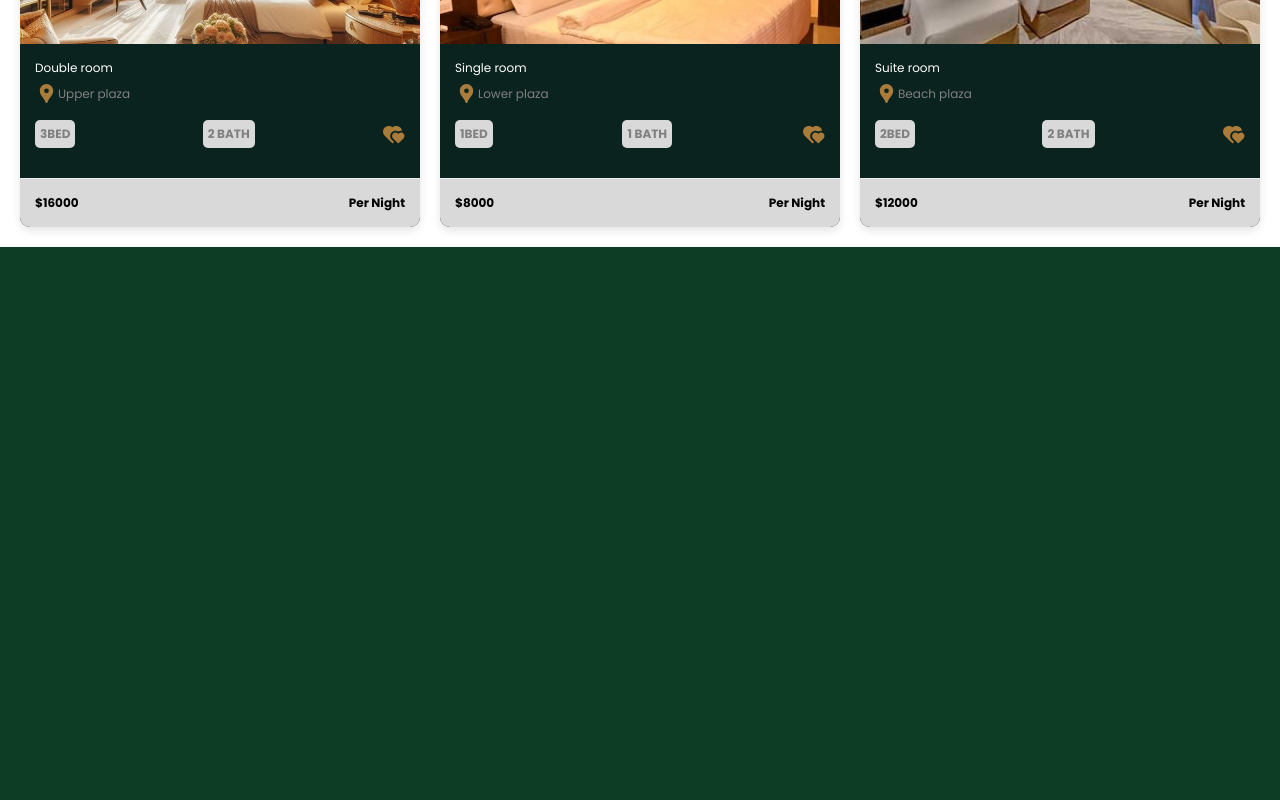
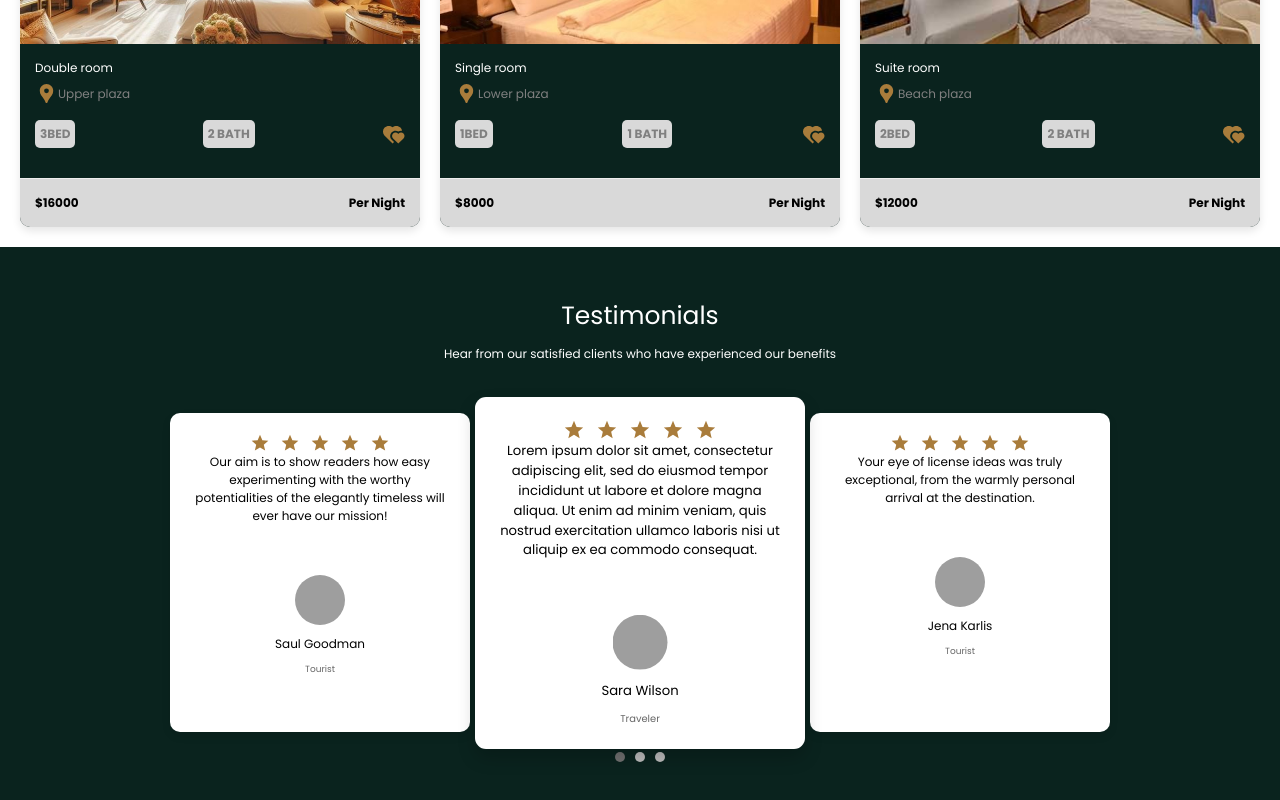
Before and after one commit to KATAMII/Sarova-Hotel-Booking, a React (Vite) app: page / in a window 1280 px wide. Shown: the part 2357-3157 px from the top of the page. Before the commit the page ends 2604 px from the top, so only its background shows below. Built offline with nearby package versions, Linux system fonts and the light colour scheme; grey boxes are pictures that could not be loaded; a web font is replaced by a local one.

Commit message:
add the testimonials part

```diff
--- a/src/pages/Home/Home.jsx
+++ b/src/pages/Home/Home.jsx
@@ -2,12 +2,14 @@ import React from "react";
 import Hero from "./Hero";
 import About from "./About";
 import Featured from "./Featured"
+import Testimonials from "./Testimonials"
 function Home() {
   return (
     <div>
       <Hero />
       <About />
       <Featured />
+      <Testimonials />
     </div>
   );
 }
--- a/src/pages/Home/Testimonials.css
+++ b/src/pages/Home/Testimonials.css
@@ -0,0 +1,106 @@
+
+
+.testimonials {
+    text-align: center;
+    padding: 50px 20px;
+    background-color: var(--bg-color);
+    color: #ffffff;
+  }
+
+  .testimonials h2 {
+    font-size: 2.5em;
+    margin-bottom: 10px;
+  }
+  #para{
+    color: white;
+  }
+  .testimonials p {
+    font-size: 1.2em;
+    margin-bottom: 50px;
+    color: black;
+    text-align: center;
+  }
+
+  .testimonial-cards {
+    display: flex;
+    justify-content: center;
+    gap: 20px;
+  }
+
+  .testimonial-card {
+    background-color: #ffffff;
+    color: #000000;
+    border-radius: 10px;
+    padding: 20px;
+    width: 300px;
+    box-shadow: 0 4px 8px rgba(0, 0, 0, 0.1);
+    text-align: left;
+    transition: transform 0.3s, box-shadow 0.3s;
+  }
+
+  .testimonial-card.highlighted {
+    transform: scale(1.1);
+    box-shadow: 0 8px 16px rgba(0, 0, 0, 0.2);
+  }
+
+  .testimonial-feedback {
+    font-size: 1em;
+    margin-bottom: 20px;
+  }
+  .stars{
+    display: flex;
+    justify-content: center;
+    align-items: center;
+    gap: 1rem;
+  }
+  .stars svg{
+    width: 2rem;
+    height: 2rem;
+  }
+  .testimonial-feedback .star-icon {
+    color: var( --btn-color-2 );
+
+  }
+
+  .testimonial-author {
+    display: flex;
+    flex-direction: column;
+    align-items: center;
+    gap: 10px;
+  }
+
+  .testimonial-author img {
+    border-radius: 50%;
+    width: 50px;
+    height: 50px;
+  }
+
+  .testimonial-author h3 {
+    margin: 0;
+    font-size: 1.2em;
+  }
+
+  .testimonial-author p {
+    margin: 0;
+    font-size: 0.9em;
+    color: #666;
+  }
+
+  .indicator-dots {
+    display: flex;
+    justify-content: center;
+    margin-top: 20px;
+  }
+
+  .dot {
+    height: 10px;
+    width: 10px;
+    margin: 0 5px;
+    background-color: #bbb;
+    border-radius: 50%;
+    display: inline-block;
+  }
+
+  .dot.active {
+    background-color: #717171;
+  }
--- a/src/pages/Home/Testimonials.jsx
+++ b/src/pages/Home/Testimonials.jsx
@@ -0,0 +1,64 @@
+import dp from "../../assets/hotel.jpg"
+import React from 'react';
+import { MdStar } from 'react-icons/md';
+import './Testimonials.css';
+
+
+const testimonials = [
+  {
+    name: 'Saul Goodman',
+    title: 'Tourist',
+    feedback: 'Our aim is to show readers how easy experimenting with the worthy potentialities of the elegantly timeless will ever have our mission!',
+    stars: 5,
+    image: dp,
+  },
+  {
+    name: 'Sara Wilson',
+    title: 'Traveler',
+    feedback: 'Lorem ipsum dolor sit amet, consectetur adipiscing elit, sed do eiusmod tempor incididunt ut labore et dolore magna aliqua. Ut enim ad minim veniam, quis nostrud exercitation ullamco laboris nisi ut aliquip ex ea commodo consequat.',
+    stars: 5,
+    image: dp,
+  },
+  {
+    name: 'Jena Karlis',
+    title: 'Tourist',
+    feedback: 'Your eye of license ideas was truly exceptional, from the warmly personal arrival at the destination.',
+    stars: 5,
+    image:dp,
+  }
+];
+
+function Testimonial() {
+  return (
+    <div className="testimonials">
+      <h2>Testimonials</h2>
+      <p id="para">Hear from our satisfied clients who have experienced our benefits</p>
+      <div className="testimonial-cards">
+        {testimonials.map((testimonial, index) => (
+          <div className={`testimonial-card ${index === 1 ? 'highlighted' : ''}`} key={index}>
+            <div className="testimonial-feedback">
+                <div className="stars">
+              {[...Array(testimonial.stars)].map((_, i) => (
+                <MdStar key={i} className="star-icon" />
+              ))}
+              </div>
+              <p>{testimonial.feedback}</p>
+            </div>
+            <div className="testimonial-author">
+              <img src={testimonial.image} alt={testimonial.name} />
+              <h3>{testimonial.name}</h3>
+              <p>{testimonial.title}</p>
+            </div>
+          </div>
+        ))}
+      </div>
+      <div className="indicator-dots">
+        <span className="dot active"></span>
+        <span className="dot"></span>
+        <span className="dot"></span>
+      </div>
+    </div>
+  );
+}
+
+export default Testimonial;
```
